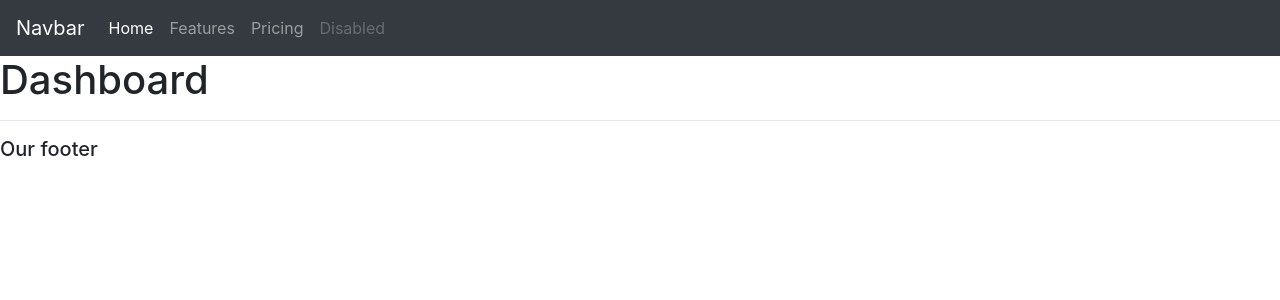
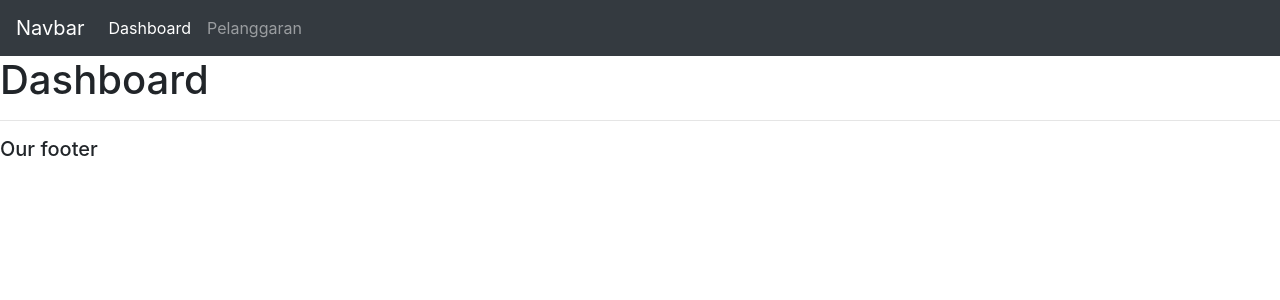
Before and after one commit to deocoding/skopel, a Django app: page / in a window 1280 px wide. Shown: the top 300 px of the page. Run offline with Django 3.2, Linux system fonts and the light colour scheme; some libraries are stand-ins or nearby versions.

Commit message:
dari: Laptop
ubah navbar.html

```diff
--- a/skor/templates/skor/navbar.html
+++ b/skor/templates/skor/navbar.html
@@ -6,16 +6,10 @@
 <div class="collapse navbar-collapse" id="navbarNav">
     <ul class="navbar-nav">
     <li class="nav-item active">
-        <a class="nav-link" href="#">Home <span class="sr-only">(current)</span></a>
+        <a class="nav-link" href="#">Dashboard</a>
     </li>
     <li class="nav-item">
-        <a class="nav-link" href="#">Features</a>
-    </li>
-    <li class="nav-item">
-        <a class="nav-link" href="#">Pricing</a>
-    </li>
-    <li class="nav-item">
-        <a class="nav-link disabled" href="#">Disabled</a>
+        <a class="nav-link" href="#">Pelanggaran</a>
     </li>
     </ul>
 </div>
```
